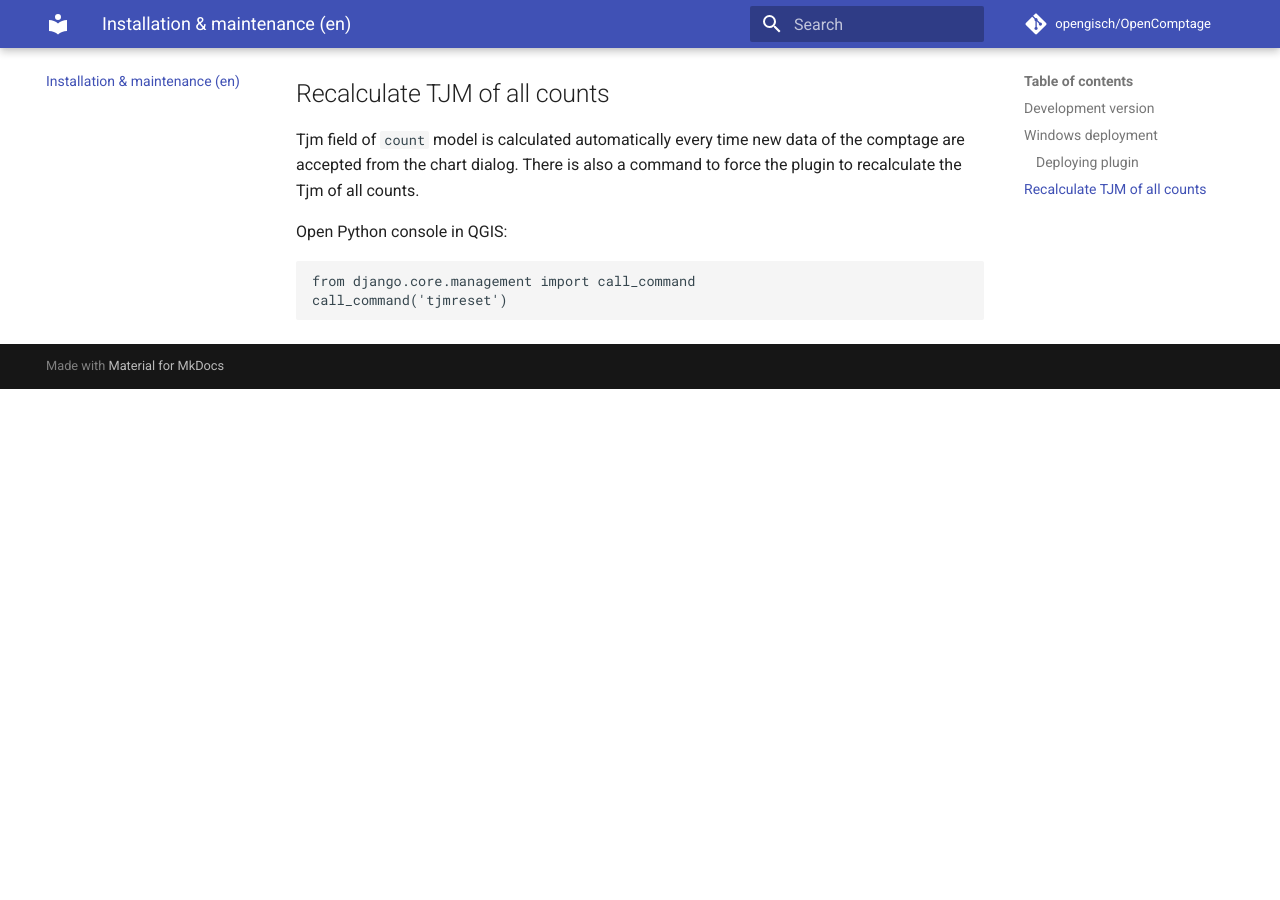
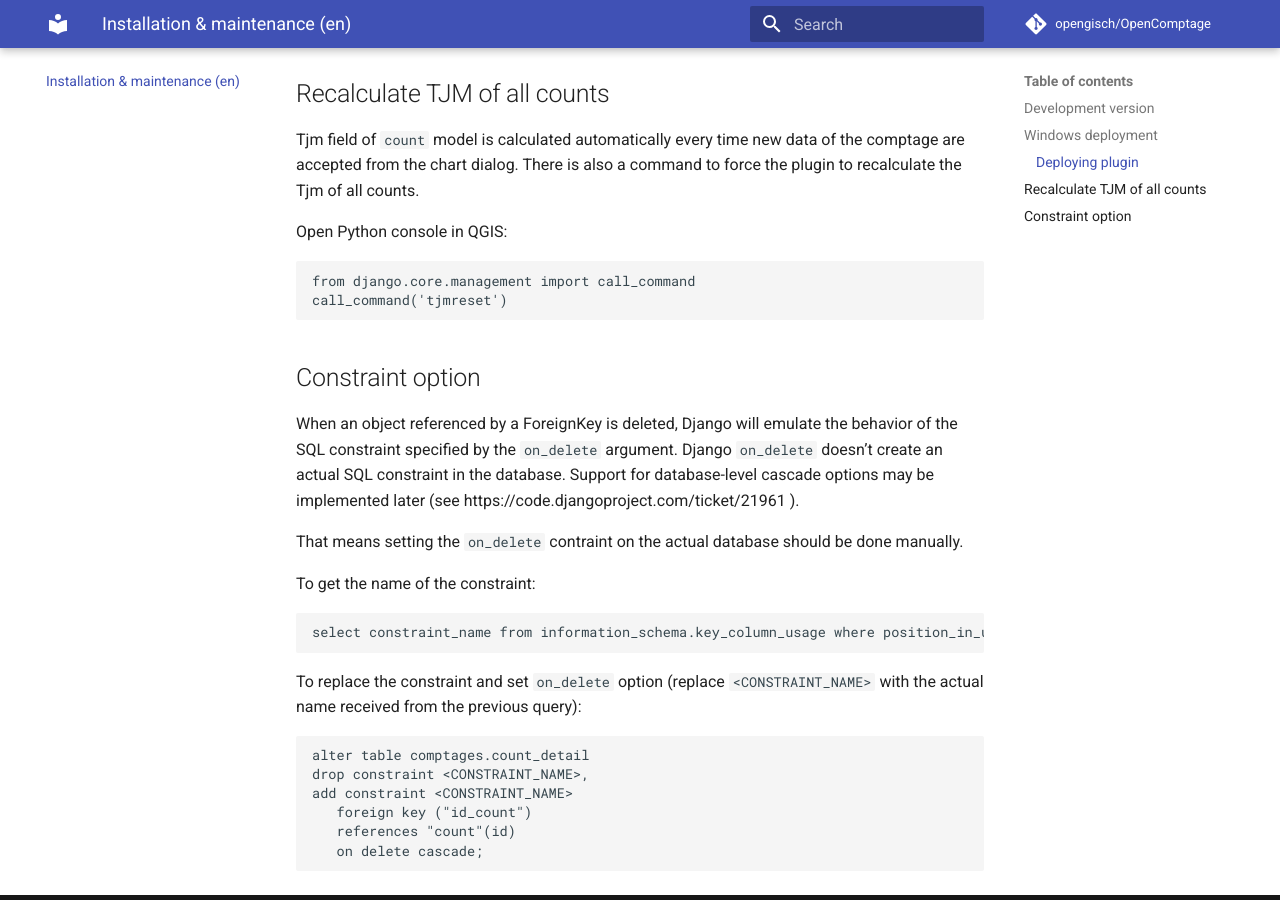
Before and after one commit to opengisch/OpenComptage, an MkDocs documentation site: the page built from docs/installation.md, in a window 1280 px wide and 900 px high, scrolled down 1870 px. Built offline with MkDocs 1.6.1 and Material for MkDocs 9.7.7, drawn with Linux system fonts in a browser that asks for light colours; comment, search, counter and statistics services are not loaded; before the commit the page ends 2259 px from its top, so only the background shows below that.

Commit message:
Document `on delete` constraint option
Closes #185

````diff
--- a/docs/installation.md
+++ b/docs/installation.md
@@ -85,3 +85,26 @@ Open Python console in QGIS:
 from django.core.management import call_command
 call_command('tjmreset')
 ```
+
+## Constraint option
+
+When an object referenced by a ForeignKey is deleted, Django will emulate the behavior of the SQL constraint specified by the `on_delete` argument. Django `on_delete` doesn’t create an actual SQL constraint in the database. Support for database-level cascade options may be implemented later (see https://code.djangoproject.com/ticket/21961 ).
+
+That means setting the `on_delete` contraint on the actual database should be done manually.
+
+To get the name of the constraint:
+
+```SQL
+select constraint_name from information_schema.key_column_usage where position_in_unique_constraint is not null and table_name = 'count_detail' and column_name = 'id_count'
+```
+
+To replace the constraint and set `on_delete` option (replace `<CONSTRAINT_NAME>` with the actual name received from the previous query):
+
+```SQL
+alter table comptages.count_detail
+drop constraint <CONSTRAINT_NAME>,
+add constraint <CONSTRAINT_NAME>
+   foreign key ("id_count")
+   references "count"(id)
+   on delete cascade;
+```
````
